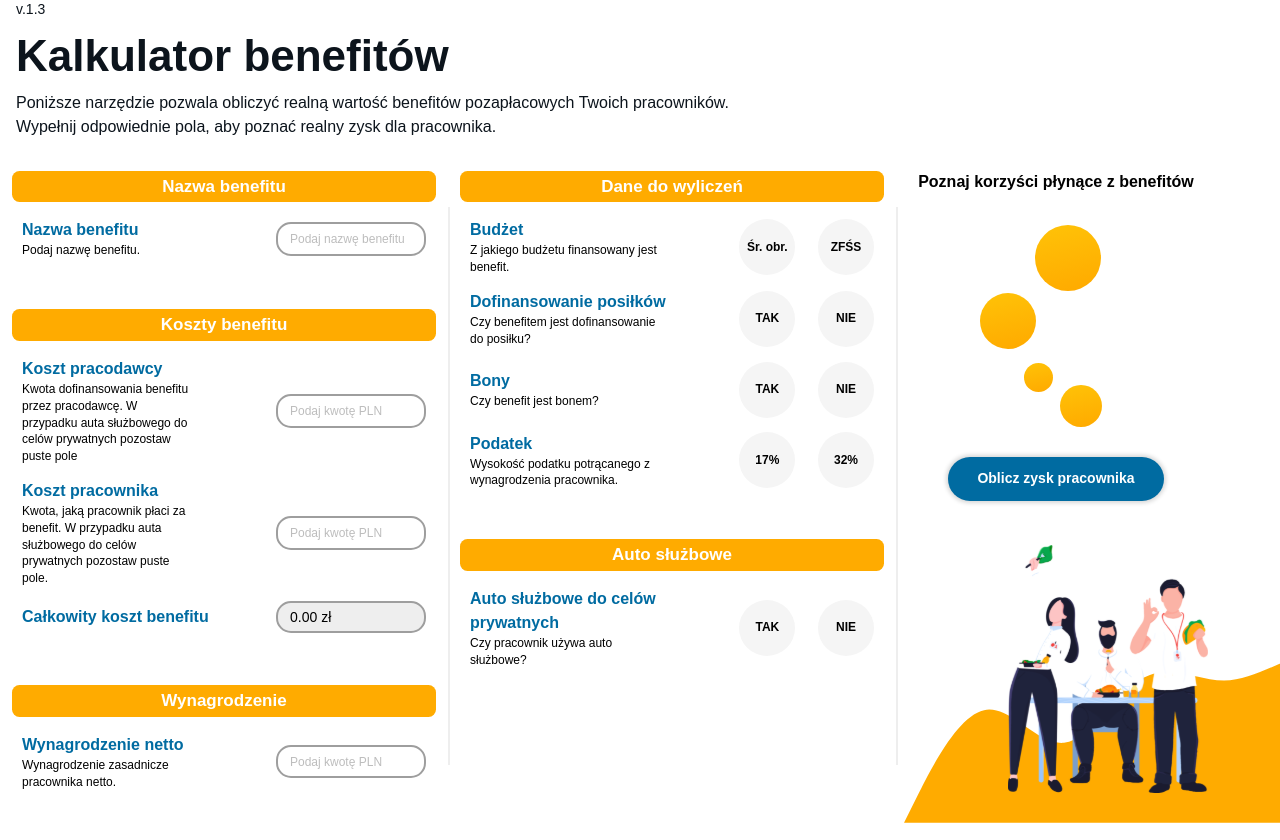
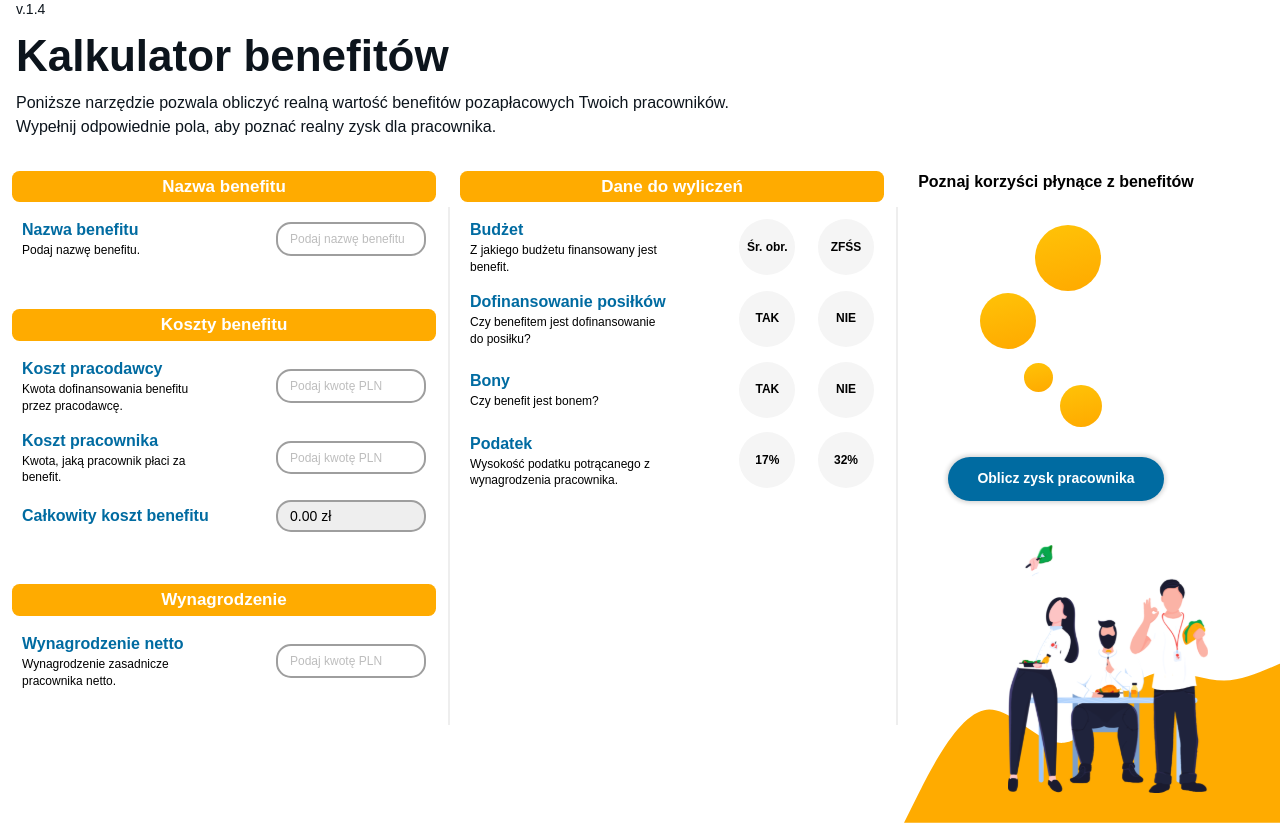
Before and after one commit to kj-ninja/smartlunch-calculator, a Vue app: page / in a window 1280 px wide. Shown: the top 840 px of the page. Built offline with nearby package versions, Linux system fonts and the light colour scheme.

Commit message:
fixing logic vol 6

```diff
--- a/src/views/Calculator/Calculator.view.vue
+++ b/src/views/Calculator/Calculator.view.vue
@@ -13,7 +13,7 @@
     <div class="w-full md:w-7/20 flex flex-col items-center relative">
       <DataForCalculations/>
 
-      <EngineOption/>
+<!--      <EngineOption/>-->
 
       <div class="xl:border xl:border-gray-200 xl:bg-gray-200 xl:absolute
                  xl:left-0 lg:h-5/6 top-36"/>
@@ -33,7 +33,7 @@ import { defineComponent } from 'vue';
 import Header from '@/views/Calculator/components/Header.vue';
 import BenefitCosts from '@/views/Calculator/components/BenefitCosts.vue';
 import DataForCalculations from '@/views/Calculator/components/DataForCalculations.vue';
-import EngineOption from '@/views/Calculator/components/EngineOption.vue';
+// import EngineOption from '@/views/Calculator/components/EngineOption.vue';
 import ProfitsCalculationSummary from '@/views/Calculator/components/ProfitsCalculationSummary.vue';
 import Salary from '@/views/Calculator/components/Salary.vue';
 import BenefitName from '@/views/Calculator/components/BenefitName.vue';
@@ -41,7 +41,7 @@ import BenefitName from '@/views/Calculator/components/BenefitName.vue';
 export default defineComponent({
   components: {
     BenefitName,
-    EngineOption,
+    // EngineOption,
     Salary,
     ProfitsCalculationSummary,
     Header,
--- a/src/views/Calculator/components/Header.vue
+++ b/src/views/Calculator/components/Header.vue
@@ -1,7 +1,7 @@
 <template>
   <div class="w-full text-primaryText flex flex-col items-center md:items-start
               mb-32 max-w-1550 md:mx-auto md:px-16">
-    <span>v.1.3</span>
+    <span>v.1.4</span>
 
     <h1 class="text-32 font-600 md:text-44 mb-5 leading-15 mt-6">
       {{ $t('calculator.header.title') }}
--- a/src/views/Calculator/components/ProfitsCalculationSummary.vue
+++ b/src/views/Calculator/components/ProfitsCalculationSummary.vue
@@ -71,7 +71,9 @@ export default defineComponent({
     const isAnimate = computed(() => store.state.calculations.isAnimate);
 
     // eslint-disable-next-line max-len
-    const isValid = computed(() => benefitName.value && employerCost.value !== null && employeeCost.value !== null && netSalary.value !== null && budget.value !== null && meals.value !== null && tax.value !== null && isBon.value !== null && (isVehicle.value === false || (isVehicle.value !== null && engine.value !== null && daysWithVehicle.value !== null)));
+    const isValid = computed(() => benefitName.value && employerCost.value !== null && employeeCost.value !== null && netSalary.value !== null && budget.value !== null && meals.value !== null && tax.value !== null && isBon.value !== null);
+    // eslint-disable-next-line max-len
+    // && (isVehicle.value === false || (isVehicle.value !== null && engine.value !== null && daysWithVehicle.value !== null)
 
     function calculateDeductedZus() {
       let zus: number;
@@ -165,9 +167,9 @@ export default defineComponent({
       }
 
       // eslint-disable-next-line max-len
-      if (isVehicle.value === null || (isVehicle.value === true && (!engine.value || daysWithVehicle.value === null))) {
-        setupErrors(store, 'vehicle');
-      }
+      // if (isVehicle.value === null || (isVehicle.value === true && (!engine.value || daysWithVehicle.value === null))) {
+      //   setupErrors(store, 'vehicle');
+      // }
 
       if (isValid.value) {
         store.commit('setAnimateValid', true);
--- a/src/views/Calculator/i18n/pl/index.ts
+++ b/src/views/Calculator/i18n/pl/index.ts
@@ -14,9 +14,9 @@ export default {
   benefitCosts: {
     title: 'Koszty benefitu',
     employerCost: 'Koszt pracodawcy',
-    employerCostDesc: 'Kwota dofinansowania benefitu przez pracodawcę. W przypadku auta służbowego do celów prywatnych pozostaw puste pole',
+    employerCostDesc: 'Kwota dofinansowania benefitu przez pracodawcę.',
     employeeCost: 'Koszt pracownika',
-    employeeCostDesc: 'Kwota, jaką pracownik płaci za benefit. W przypadku auta służbowego do celów prywatnych pozostaw puste pole.',
+    employeeCostDesc: 'Kwota, jaką pracownik płaci za benefit.',
     overallCost: 'Całkowity koszt benefitu',
     overallCostDesc: 'Kwota, jaką pracodawca płaci za benefit.',
     placeholder: 'Podaj kwotę PLN',
@@ -65,8 +65,8 @@ export default {
     employeeProfits: 'Zysk pracownika z benefitami',
     benefitName: 'Nazwa benefitu',
     employeeSalary: 'Wynagrodzenie netto pracownika + benefity',
-    zusCost: 'Koszt potrącanego ZUS-u z wynagrodzenia',
-    taxAmount: 'Kwota podatku do potrącenia',
+    zusCost: 'Kwota ZUS-u od benefitu',
+    taxAmount: 'Kwota podatku od benefitu',
     calculate: 'Oblicz zysk pracownika',
     calculateAgain: 'Oblicz ponownie',
   },
```
